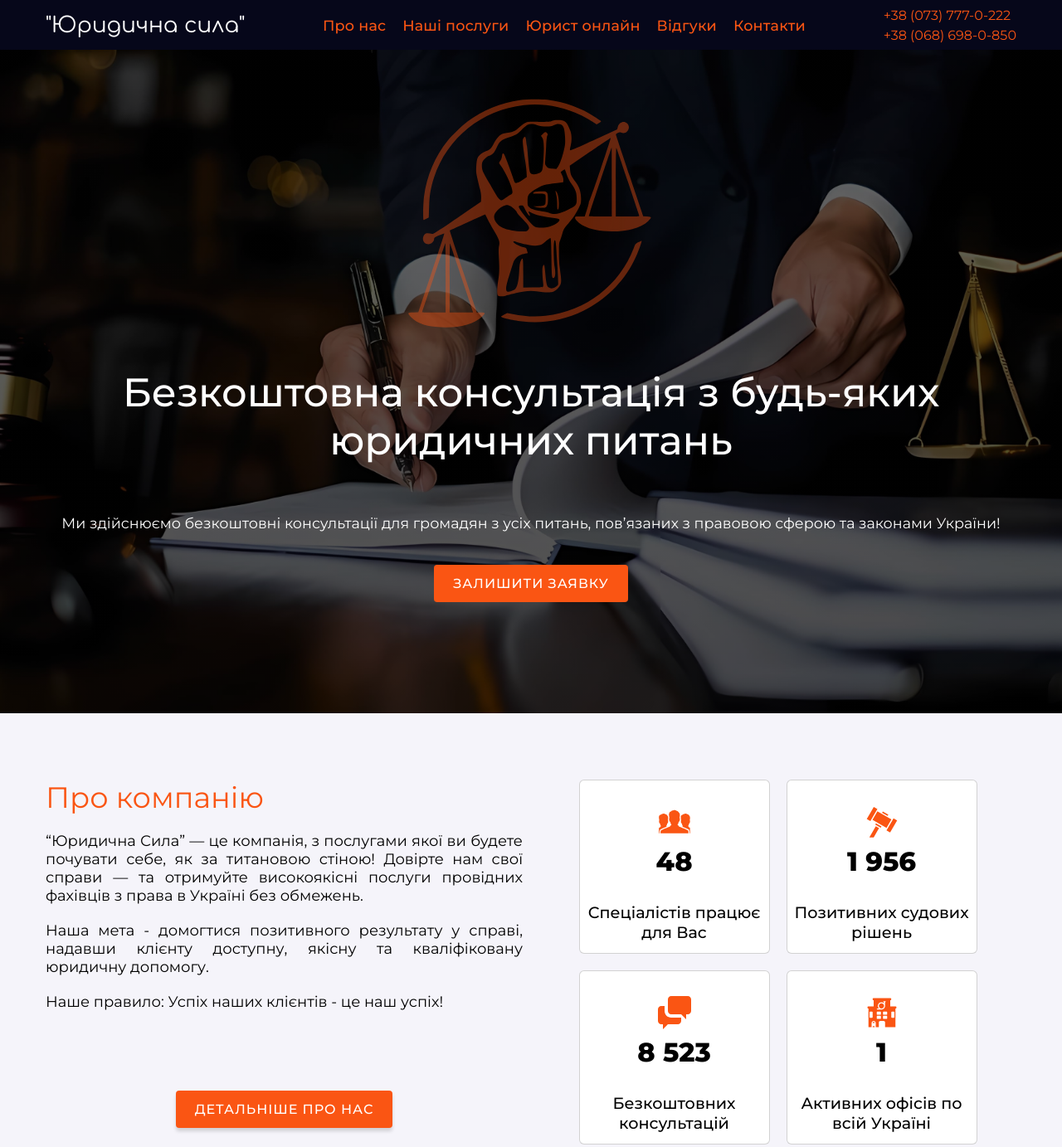
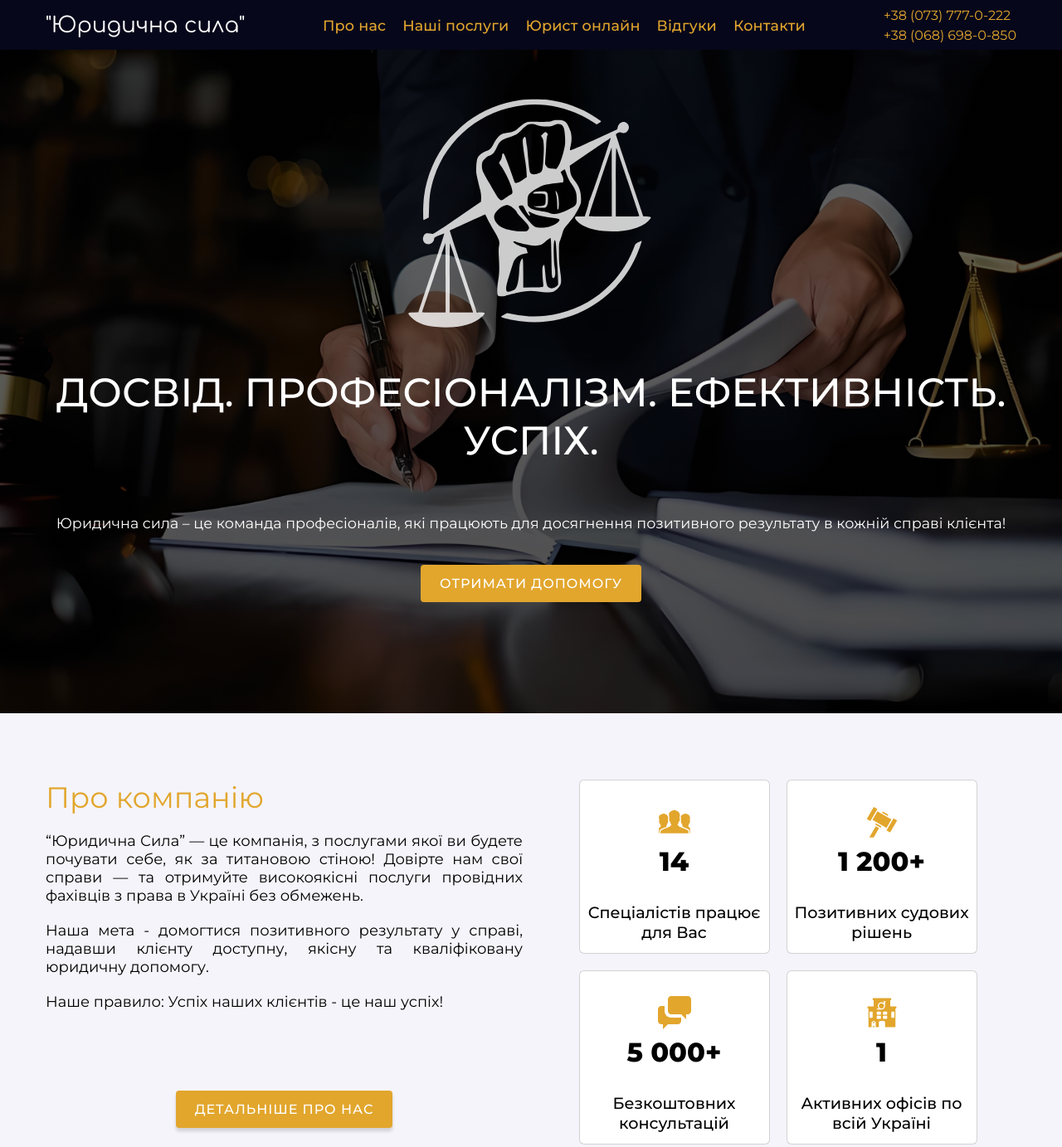
Before and after one commit to sergiuszorgo/yurfort, a plain HTML site: page index.html in a window 1280 px wide. Shown: the top 1383 px of the page at 83% size. Drawn offline with nearby package versions, Linux system fonts and the light colour scheme.

Commit message:
main-color, hero text

```diff
--- a/index.html
+++ b/index.html
@@ -41,9 +41,9 @@
 				<svg class="hero_logo">
 					<use href="./img/symbols.svg#icon-vesi"></use>
 				</svg>
-				<h1 class="hero_head">Безкоштовна консультація з будь-яких юридичних питань</h1>
-			<p class="hero_descr">Ми здійснюємо безкоштовні консультації для громадян з усіх питань, пов’язаних з правовою сферою та законами України!</p>
-			<a href="#form" class="hero_btn">залишити заявку</a>
+				<h1 class="hero_head">Досвід. Професіоналізм. Ефективність. Успіх.</h1>
+			<p class="hero_descr">Юридична сила – це команда професіоналів, які працюють для досягнення позитивного результату в кожній справі клієнта!</p>
+			<a href="#form" class="hero_btn">отримати допомогу</a>
 			</div>
 		</div>
 		<!-- /.hero -->
@@ -65,21 +65,21 @@
 						<svg class="icon">
 							<use href="./img/symbols.svg#icon-users"></use>
 						</svg>
-						<p class="about_didgit">48</p>
+						<p class="about_didgit">14</p>
 						<p class="about_title">Спеціалістів працює для Вас</p>
 					</div>
 					<div class="about_item">
 						<svg class="icon">
 							<use href="./img/symbols.svg#icon-gavel"></use>
 						</svg>
-						<p class="about_didgit">1 956</p>
+						<p class="about_didgit">1 200+</p>
 						<p class="about_title">Позитивних судових рішень</p>
 					</div>
 					<div class="about_item">
 						<svg class="icon">
 							<use href="./img/symbols.svg#icon-conversation"></use>
 						</svg>
-						<p class="about_didgit">8 523</p>
+						<p class="about_didgit">5 000+</p>
 						<p class="about_title">Безкоштовних консультацій</p>
 					</div>
 					<div class="about_item">
@@ -186,7 +186,7 @@
 		<div class="wrapper" id="consult">
 			<div class="consult">
 				<div class="consult_text">
-					<h2 class="consult_head">Консультація з юристом онлайн</h2>
+					<h2 class="consult_head">Потрібна консультація експерта?</h2>
 					<p><span>Ви можете поставити запитання фахівцю і почати вирішення пи-тання вже зараз.</span></p>
 					<p>Вас проконсультує <span>команда з багаторічним досвідом і стажем.</span> Вам буде надано правовий аналіз вашої проблеми, алгоритм дій та шляхи її вирі-шення.</p>
 					<p><span>Наша компанія спеціалізується на захисті прав простих людей і має великий досвід в юридичній сфері.</span></p>
@@ -198,7 +198,7 @@
 						<textarea name="message" rows="5" maxlength="500" placeholder="Коротко опишіть проблему" class="form_area"></textarea>
 						<!-- <div id="success" class="alert" style="display: block">Сообщение отправлено</div> -->
 						<span class="submin_span">
-							<input type="submit" value="Залишити заявку" class="form_submit">
+							<input type="submit" value="Замовити консультацію" class="form_submit">
 						</span>
 						<!-- без заголовка -->
 					</form>
@@ -279,7 +279,7 @@
 									<use href="./img/symbols.svg#icon-viber"></use>
 								</svg>
 							</a></li>
-							<li><a href="tg://resolve?domain=@lawyeeronline" class="foot_item">
+							<li><a href="tg://resolve?domain=@ghostofkyiv777" class="foot_item">
 								<svg class="foot_icon">
 									<use href="./img/symbols.svg#icon-telegram"></use>
 								</svg>
--- a/style.css
+++ b/style.css
@@ -4,7 +4,8 @@
 	--main-bg-col: #FFF;
 	--main-text-col: #212121;
 	--sec-bg-col: #FFEBD9;
-	--accent-col: #FA5513;
+	--accent-col: #e2a62d;
+	/* --accent-col: #FA5513; */
 	--sec-text-col: #06071A;
 	--third-bg-col: #F5F4FA;
 	--box-card-shadow: 1px 4px 6px 0px #00000029, 0px 4px 4px 0px #0000000F, 0px 1px 1px 0px #0000001F;
@@ -303,10 +304,10 @@ header {
 }
 
 .hero_logo {
-	fill: var(--accent-col);
+	fill: var(--main-bg-col);
 	width: 200px;
 	height: 200px;
-	opacity: 0.4;
+	opacity: 0.8;
 }
 
 @media (min-width: 1200px) {
@@ -326,6 +327,7 @@ header {
 	text-align: center;
 	margin-bottom: 20px;
 	font-weight: 500;
+	text-transform: uppercase;
 }
 
 .hero_descr {
@@ -720,7 +722,7 @@ svg.icon {
 }
 
 .form_submit {
-	width: 234px;
+	/* width: 234px; */
 	cursor: pointer;
 	display: block;
     text-align: center;
```
Also changed, not shown: img/cards/adminpravo.webp, img/cards/earthpravo.webp, img/cards/earthpravo_.webp (added), img/cards/krimpravo.webp, img/cards/krimpravo_.webp (added), img/cards/turma-002.webp (added).
